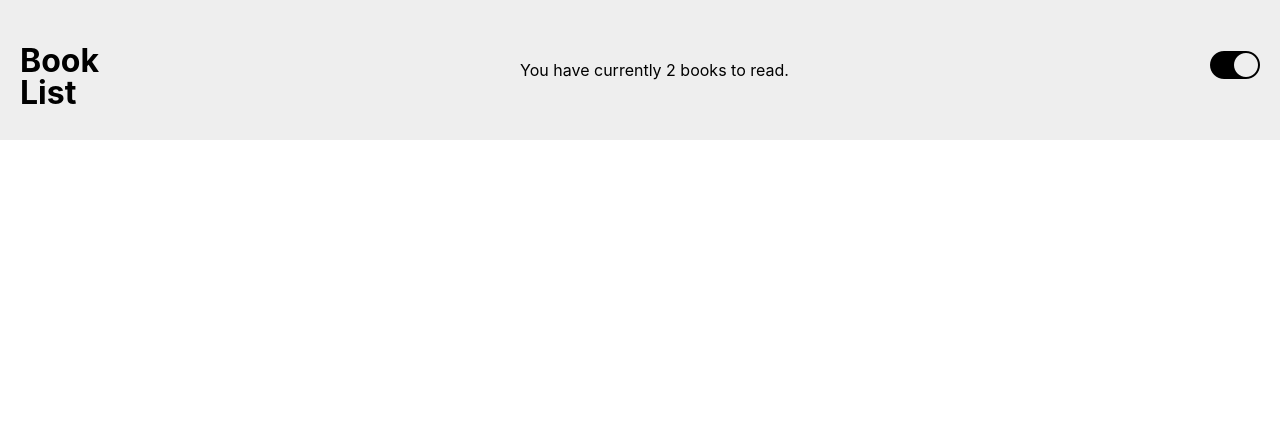
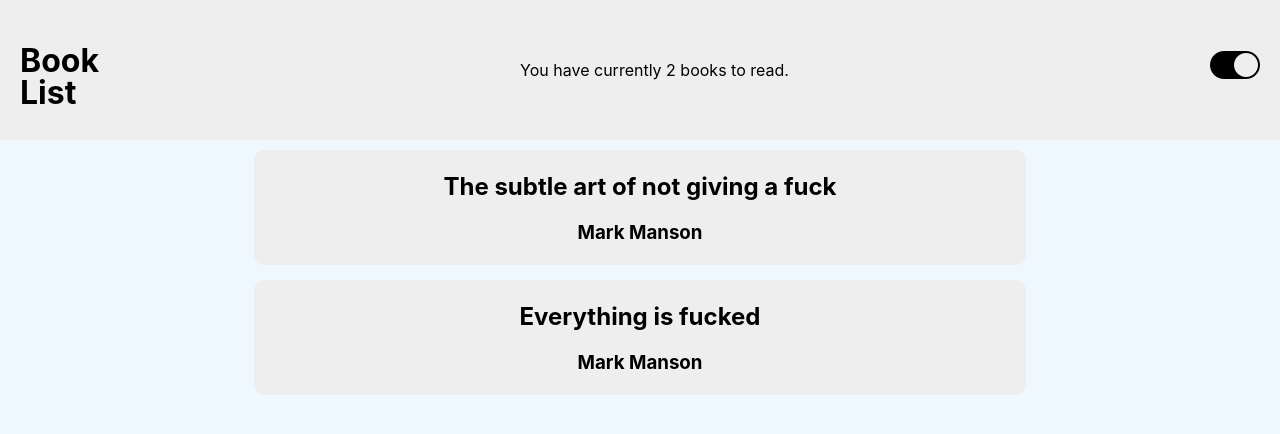
Before and after one commit to elkhayate/Booklist, a React (Create React App) app: page / in a window 1280 px wide. Shown: the top 434 px of the page. Built offline with nearby package versions, Linux system fonts and the light colour scheme.

Commit message:
added some logic

```diff
--- a/src/App.js
+++ b/src/App.js
@@ -3,6 +3,7 @@
 import "./App.css";
 import Navbar from './components/Navbar';
 import ThemeContextProvider from './contexts/ThemeContext';
+import BookList from './components/BookList';
 
 function App() {
   return(
@@ -10,6 +11,7 @@
       <ThemeContextProvider>
       <BookContextProvider>
         <Navbar />
+        <BookList />
       </BookContextProvider>
       </ThemeContextProvider>
     </div>
--- a/src/components/Book.js
+++ b/src/components/Book.js
@@ -0,0 +1,19 @@
+import React,{useContext} from 'react';
+import { ThemeContext } from '../contexts/ThemeContext';
+
+import style from "./compo.module.css";
+
+function Book(props) {
+    const {isLight, dark , light} = useContext(ThemeContext);
+    const Theme = isLight ? light : dark;
+    return (
+        <div  className = {style.book}>
+            <div style={{ background : Theme.bg, color : Theme.syntax }} onClick={props.remove} className={style.bookinfo} >
+                <h2 >{props.title}</h2>
+                <h3 >{props.author}</h3>
+            </div>
+
+        </div>
+    )
+}
+export default Book;
--- a/src/components/BookList.js
+++ b/src/components/BookList.js
@@ -0,0 +1,21 @@
+import React,{useContext} from 'react'
+import { BookContext } from '../contexts/BookContext'
+import Book from './Book';
+
+
+
+
+function BookList() {
+    const {books, rmBook} = useContext(BookContext);
+    const Books =
+        books.map(book =>
+            <Book remove = {() => rmBook(book.id)} key = {book.id} title = {book.title} author = {book.author} />)
+
+    return(
+        <div>
+            {Books}
+        </div>
+    )
+}
+
+export default BookList;
--- a/src/components/Navbar.js
+++ b/src/components/Navbar.js
@@ -21,7 +21,7 @@
             {books.length ? <p className={style.reminder}>You have currently {books.length} books to read.</p> :
             <p className={style.reminder}>Say HI to free time no books to read !</p>}
             <div  className={style.toggler}>
-                <img  style={{cursor:"pointer"}} onClick={()=>toggler()} src = {onOroff} alt="toggler"/>
+                <img  style={{cursor:"pointer"}} onClick={toggler} src = {onOroff} alt="toggler"/>
             </div>
         </div>
     )
--- a/src/components/compo.module.css
+++ b/src/components/compo.module.css
@@ -15,3 +15,19 @@
 .toggler {
     margin-top: 20px;
 }
+.book {
+    width: 100%;
+    height: 120px;
+
+}
+.bookinfo {
+    width: 60%;
+    margin: auto;
+    cursor: pointer;
+    padding: 2px;
+    margin-top: 10px;
+    border-radius: 10px;
+}
+.bookinfo:hover {
+    text-decoration: line-through;
+}
--- a/src/contexts/BookContext.js
+++ b/src/contexts/BookContext.js
@@ -13,7 +13,7 @@
         setBooks([...books, item])
     }
     const rmBook = (id) => {
-        setBooks(
+        return setBooks(
             books.filter(book => book.id !== id)
         )
     }
--- a/src/index.css
+++ b/src/index.css
@@ -5,6 +5,7 @@
     sans-serif;
   -webkit-font-smoothing: antialiased;
   -moz-osx-font-smoothing: grayscale;
+  background-color : aliceblue;
 }
 
 code {
```
